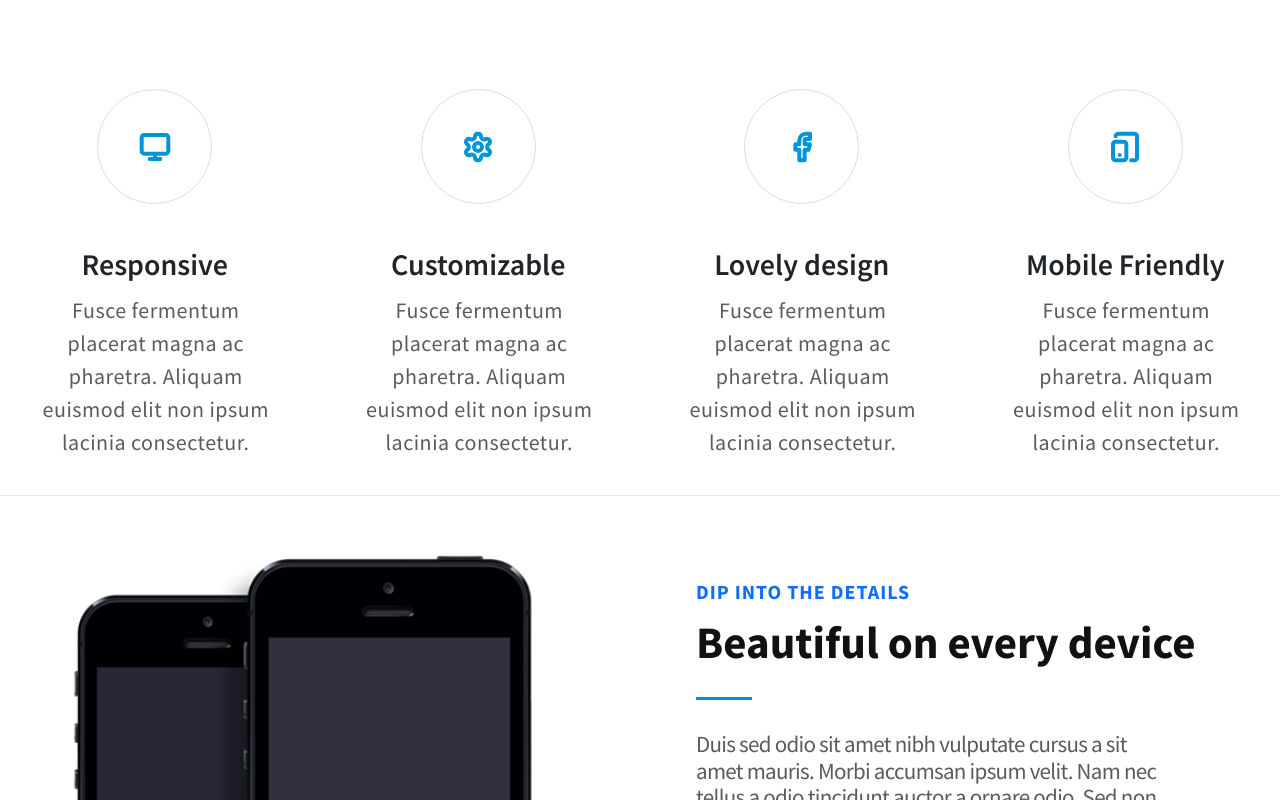
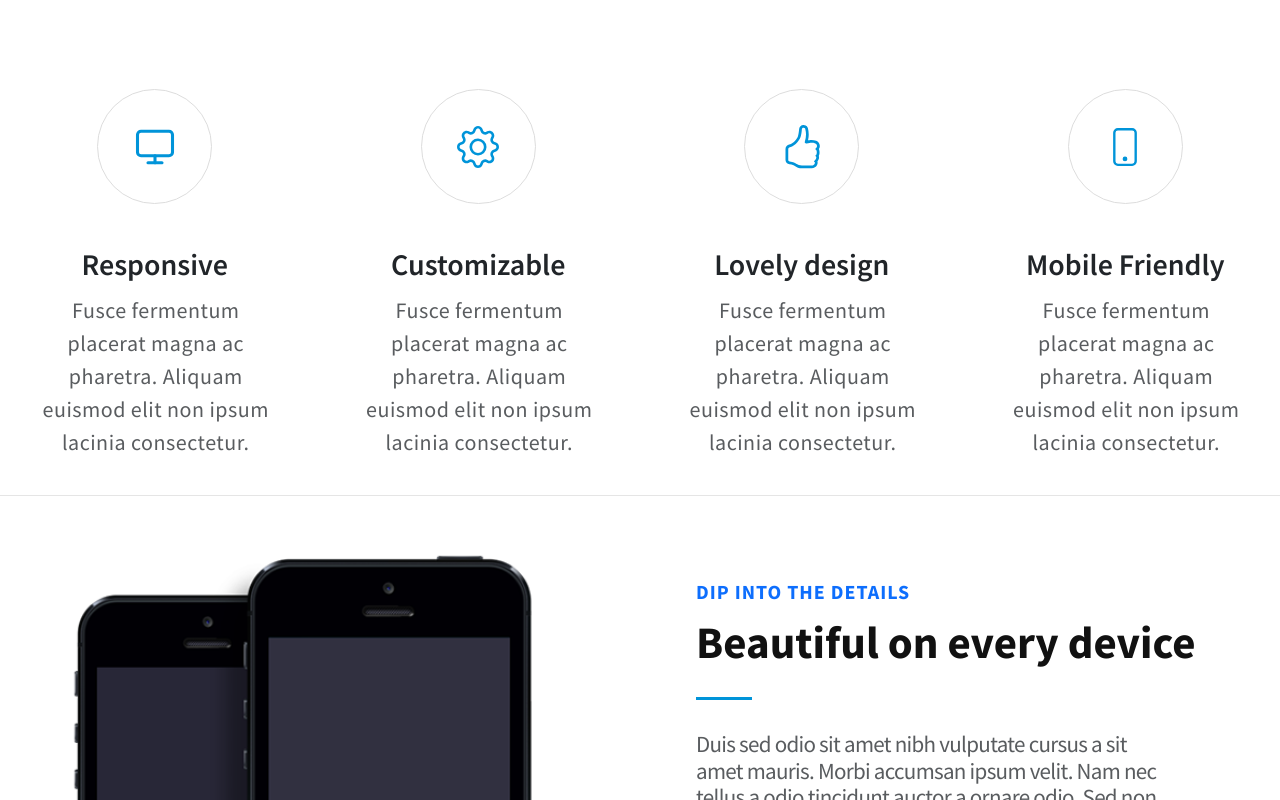
Before and after one commit to bliosha/5maket, a React (Vite) app: page / in a window 1280 px wide. Shown: the part 820-1620 px from the top of the page. Built offline with nearby package versions, Linux system fonts and the light colour scheme.

Commit message:
fix devicesection

```diff
--- a/src/components/ContactUs.jsx
+++ b/src/components/ContactUs.jsx
@@ -1,7 +1,7 @@
 import React from "react";
 import { Container, Row, Col, Form, Button } from "react-bootstrap";
 import "../sass/components/ContactUs.scss";
-
+import map from "/src/assets/img/map.jpg";
 const ContactUs = () => {
     return (
         <section className="contact-section">
@@ -75,7 +75,7 @@ const ContactUs = () => {
             </div>
 
             <div className="map-container">
-                <img src="/src/assets/img/map.jpg" alt="Map" className="map-image" />
+                <img src={map} alt="Map" className="map-image" />
             </div>
         </section>
     );
--- a/src/components/Features.jsx
+++ b/src/components/Features.jsx
@@ -4,8 +4,8 @@ import "../sass/components/Features.scss";
 
 const features = [
     {
-        icon: <svg xmlns="http://www.w3.org/2000/svg" width="32" height="32" viewBox="0 0 24 24" fill="none"
-                   stroke="currentColor" stroke-width="3" stroke-linecap="round" stroke-linejoin="round"
+        icon: <svg xmlns="http://www.w3.org/2000/svg" width="42" height="42" viewBox="0 0 24 24" fill="none"
+                   stroke="currentColor" stroke-width="1.75" stroke-linecap="round" stroke-linejoin="round"
                    className="lucide lucide-monitor-icon lucide-monitor">
             <rect width="20" height="14" x="2" y="3" rx="2"/>
             <line x1="8" x2="16" y1="21" y2="21"/>
@@ -17,34 +17,33 @@ const features = [
         active: true,
     },
     {
-        icon: <svg xmlns="http://www.w3.org/2000/svg" width="32" height="32" viewBox="0 0 24 24" fill="none"
-                   stroke="currentColor" stroke-width="3" stroke-linecap="round" stroke-linejoin="round"
-                   className="lucide lucide-settings-icon lucide-settings">
+        icon: <svg xmlns="http://www.w3.org/2000/svg" width="42" height="42" fill="currentColor" className="bi bi-gear"
+                   viewBox="0 0 16 16">
             <path
-                d="M12.22 2h-.44a2 2 0 0 0-2 2v.18a2 2 0 0 1-1 1.73l-.43.25a2 2 0 0 1-2 0l-.15-.08a2 2 0 0 0-2.73.73l-.22.38a2 2 0 0 0 .73 2.73l.15.1a2 2 0 0 1 1 1.72v.51a2 2 0 0 1-1 1.74l-.15.09a2 2 0 0 0-.73 2.73l.22.38a2 2 0 0 0 2.73.73l.15-.08a2 2 0 0 1 2 0l.43.25a2 2 0 0 1 1 1.73V20a2 2 0 0 0 2 2h.44a2 2 0 0 0 2-2v-.18a2 2 0 0 1 1-1.73l.43-.25a2 2 0 0 1 2 0l.15.08a2 2 0 0 0 2.73-.73l.22-.39a2 2 0 0 0-.73-2.73l-.15-.08a2 2 0 0 1-1-1.74v-.5a2 2 0 0 1 1-1.74l.15-.09a2 2 0 0 0 .73-2.73l-.22-.38a2 2 0 0 0-2.73-.73l-.15.08a2 2 0 0 1-2 0l-.43-.25a2 2 0 0 1-1-1.73V4a2 2 0 0 0-2-2z"/>
-            <circle cx="12" cy="12" r="3"/>
+                d="M8 4.754a3.246 3.246 0 1 0 0 6.492 3.246 3.246 0 0 0 0-6.492M5.754 8a2.246 2.246 0 1 1 4.492 0 2.246 2.246 0 0 1-4.492 0"/>
+            <path
+                d="M9.796 1.343c-.527-1.79-3.065-1.79-3.592 0l-.094.319a.873.873 0 0 1-1.255.52l-.292-.16c-1.64-.892-3.433.902-2.54 2.541l.159.292a.873.873 0 0 1-.52 1.255l-.319.094c-1.79.527-1.79 3.065 0 3.592l.319.094a.873.873 0 0 1 .52 1.255l-.16.292c-.892 1.64.901 3.434 2.541 2.54l.292-.159a.873.873 0 0 1 1.255.52l.094.319c.527 1.79 3.065 1.79 3.592 0l.094-.319a.873.873 0 0 1 1.255-.52l.292.16c1.64.893 3.434-.902 2.54-2.541l-.159-.292a.873.873 0 0 1 .52-1.255l.319-.094c1.79-.527 1.79-3.065 0-3.592l-.319-.094a.873.873 0 0 1-.52-1.255l.16-.292c.893-1.64-.902-3.433-2.541-2.54l-.292.159a.873.873 0 0 1-1.255-.52zm-2.633.283c.246-.835 1.428-.835 1.674 0l.094.319a1.873 1.873 0 0 0 2.693 1.115l.291-.16c.764-.415 1.6.42 1.184 1.185l-.159.292a1.873 1.873 0 0 0 1.116 2.692l.318.094c.835.246.835 1.428 0 1.674l-.319.094a1.873 1.873 0 0 0-1.115 2.693l.16.291c.415.764-.42 1.6-1.185 1.184l-.291-.159a1.873 1.873 0 0 0-2.693 1.116l-.094.318c-.246.835-1.428.835-1.674 0l-.094-.319a1.873 1.873 0 0 0-2.692-1.115l-.292.16c-.764.415-1.6-.42-1.184-1.185l.159-.291A1.873 1.873 0 0 0 1.945 8.93l-.319-.094c-.835-.246-.835-1.428 0-1.674l.319-.094A1.873 1.873 0 0 0 3.06 4.377l-.16-.292c-.415-.764.42-1.6 1.185-1.184l.292.159a1.873 1.873 0 0 0 2.692-1.115z"/>
         </svg>,
         title: "Customizable",
         description:
             "Fusce fermentum placerat magna ac pharetra. Aliquam euismod elit non ipsum lacinia consectetur.",
     },
     {
-        icon: <svg xmlns="http://www.w3.org/2000/svg" width="32" height="32" viewBox="0 0 24 24" fill="none"
-                   stroke="currentColor" stroke-width="3" stroke-linecap="round" stroke-linejoin="round"
-                   className="lucide lucide-facebook-icon lucide-facebook">
-            <path d="M18 2h-3a5 5 0 0 0-5 5v3H7v4h3v8h4v-8h3l1-4h-4V7a1 1 0 0 1 1-1h3z"/>
+        icon: <svg xmlns="http://www.w3.org/2000/svg" width="44" height="44" fill="currentColor"
+                   className="bi bi-hand-thumbs-up" viewBox="0 0 16 16">
+            <path
+                d="M8.864.046C7.908-.193 7.02.53 6.956 1.466c-.072 1.051-.23 2.016-.428 2.59-.125.36-.479 1.013-1.04 1.639-.557.623-1.282 1.178-2.131 1.41C2.685 7.288 2 7.87 2 8.72v4.001c0 .845.682 1.464 1.448 1.545 1.07.114 1.564.415 2.068.723l.048.03c.272.165.578.348.97.484.397.136.861.217 1.466.217h3.5c.937 0 1.599-.477 1.934-1.064a1.86 1.86 0 0 0 .254-.912c0-.152-.023-.312-.077-.464.201-.263.38-.578.488-.901.11-.33.172-.762.004-1.149.069-.13.12-.269.159-.403.077-.27.113-.568.113-.857 0-.288-.036-.585-.113-.856a2 2 0 0 0-.138-.362 1.9 1.9 0 0 0 .234-1.734c-.206-.592-.682-1.1-1.2-1.272-.847-.282-1.803-.276-2.516-.211a10 10 0 0 0-.443.05 9.4 9.4 0 0 0-.062-4.509A1.38 1.38 0 0 0 9.125.111zM11.5 14.721H8c-.51 0-.863-.069-1.14-.164-.281-.097-.506-.228-.776-.393l-.04-.024c-.555-.339-1.198-.731-2.49-.868-.333-.036-.554-.29-.554-.55V8.72c0-.254.226-.543.62-.65 1.095-.3 1.977-.996 2.614-1.708.635-.71 1.064-1.475 1.238-1.978.243-.7.407-1.768.482-2.85.025-.362.36-.594.667-.518l.262.066c.16.04.258.143.288.255a8.34 8.34 0 0 1-.145 4.725.5.5 0 0 0 .595.644l.003-.001.014-.003.058-.014a9 9 0 0 1 1.036-.157c.663-.06 1.457-.054 2.11.164.175.058.45.3.57.65.107.308.087.67-.266 1.022l-.353.353.353.354c.043.043.105.141.154.315.048.167.075.37.075.581 0 .212-.027.414-.075.582-.05.174-.111.272-.154.315l-.353.353.353.354c.047.047.109.177.005.488a2.2 2.2 0 0 1-.505.805l-.353.353.353.354c.006.005.041.05.041.17a.9.9 0 0 1-.121.416c-.165.288-.503.56-1.066.56z"/>
         </svg>,
         title: "Lovely design",
         description:
             "Fusce fermentum placerat magna ac pharetra. Aliquam euismod elit non ipsum lacinia consectetur.",
     },
     {
-        icon: <svg xmlns="http://www.w3.org/2000/svg" width="32" height="32" viewBox="0 0 24 24" fill="none"
-                   stroke="currentColor" stroke-width="3" stroke-linecap="round" stroke-linejoin="round"
-                   className="lucide lucide-tablet-smartphone-icon lucide-tablet-smartphone">
-            <rect width="10" height="14" x="3" y="8" rx="2"/>
-            <path d="M5 4a2 2 0 0 1 2-2h12a2 2 0 0 1 2 2v16a2 2 0 0 1-2 2h-2.4"/>
-            <path d="M8 18h.01"/>
+        icon: <svg xmlns="http://www.w3.org/2000/svg" width="38" height="38" fill="currentColor" className="bi bi-phone"
+                   viewBox="0 0 16 16">
+            <path
+                d="M11 1a1 1 0 0 1 1 1v12a1 1 0 0 1-1 1H5a1 1 0 0 1-1-1V2a1 1 0 0 1 1-1zM5 0a2 2 0 0 0-2 2v12a2 2 0 0 0 2 2h6a2 2 0 0 0 2-2V2a2 2 0 0 0-2-2z"/>
+            <path d="M8 14a1 1 0 1 0 0-2 1 1 0 0 0 0 2"/>
         </svg>,
         title: "Mobile Friendly",
         description:
@@ -60,7 +59,7 @@ const FeaturesSection = () => {
                 <h2 className="fw-bold mb-2">List of amazing features</h2>
                 <div className="divider mx-auto mb-5"/>
                 <div className="row">
-                {features.map((feature, index) => (
+                    {features.map((feature, index) => (
                         <div key={index} className="col-md-3 col-sm-6 mb-4">
                             <div className={`feature-icon ${feature.active ? "active" : ""}`}>
                                 {feature.icon}
--- a/src/components/HeroSection.jsx
+++ b/src/components/HeroSection.jsx
@@ -1,5 +1,6 @@
 import React from 'react';
 import "../sass/components/HeroSection.scss";
+import phones from "/src/assets/img/verticle-phone.png";
 const HeroSection = () => {
     return (
         <section className="hero-section d-flex align-items-center">
@@ -21,7 +22,7 @@ const HeroSection = () => {
 
                     {/* Зображення праворуч */}
                     <div className="col-md-6 text-center">
-                        <img src="/src/assets/img/verticle-phone.png" alt="Phones" className="phones-img" />
+                        <img src={phones} alt="Phones" className="phones-img" />
                     </div>
                 </div>
             </div>
--- a/src/sass/components/DeviceSection.scss
+++ b/src/sass/components/DeviceSection.scss
@@ -179,8 +179,8 @@
 
   @media (max-width: 767px) {
     .phones-image {
-      max-width: 100% !important; // скидає попередні значення
-      width: 100% !important;
+      max-width: 80% !important; // скидає попередні значення
+      width: 80% !important;
       height: auto;
       display: block;
       margin: 0 auto;
```
Also changed, not shown: eslint.config.js (+15 -2 lines), gulpfile.cjs (added, +18 -0 lines), gulpfile.js (deleted, +0 -32 lines), package.json (+17 -2 lines), src/sass/style.scss (+10 -2 lines), 1 other file (tests, documents, lock files or other folders).
